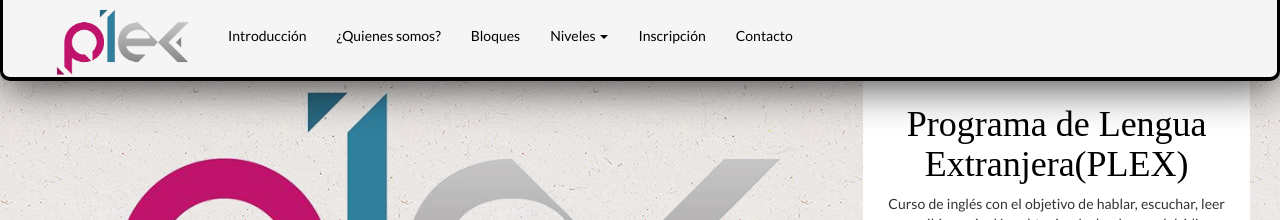
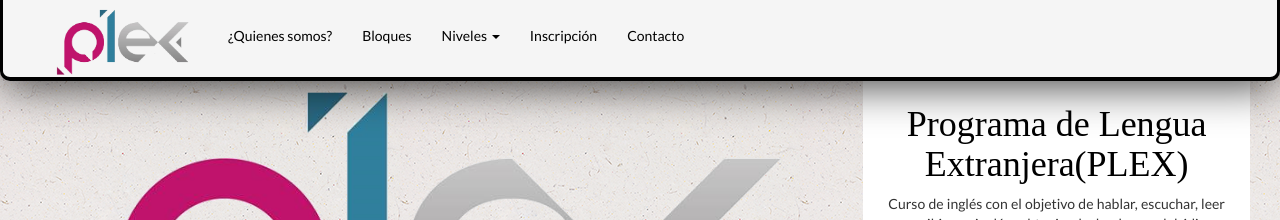
Before and after one commit to PLEX-Preparatoria10/PLEX-Preparatoria10.github.io, a Jekyll site: the page built from index.html, in a window 1280 px wide. Shown: the top 220 px of the page. Built offline with Jekyll 4.4.1, drawn with Linux system fonts in a browser that asks for light colours; nearby versions of some CDN libraries; some web fonts are replaced.

Commit message:
Delete Intro tab

```diff
--- a/_layouts/default.html
+++ b/_layouts/default.html
@@ -34,8 +34,8 @@
       <div>
         <div class="collapse navbar-collapse" id="myNavbar">
           <ul class="nav navbar-nav">
-            <li><a href="/" class="tab"><img src="/assets/backgrounds/plex2.png" class="biglogo hidden-xs hidden-sm"></a></li>
-            <li><a href="#Home" class="tab">Introducción</a></li>
+            <li><a href="#Home" class="tab"><img src="/assets/backgrounds/plex2.png" class="biglogo hidden-xs hidden-sm"></a></li>
+            <li><a href="#Home" class="tab hidden-md hidden-lg">Introducción</a></li>
             <li><a href="#AboutUs" class="tab">¿Quienes somos?</a></li>
             <li><a href="#Levels" class="tab">Bloques</a></li>
             <li class="dropdown"><a class="dropdown-toggle tab" data-toggle="dropdown" href="#">Niveles <span class="caret"></span></a>
```
